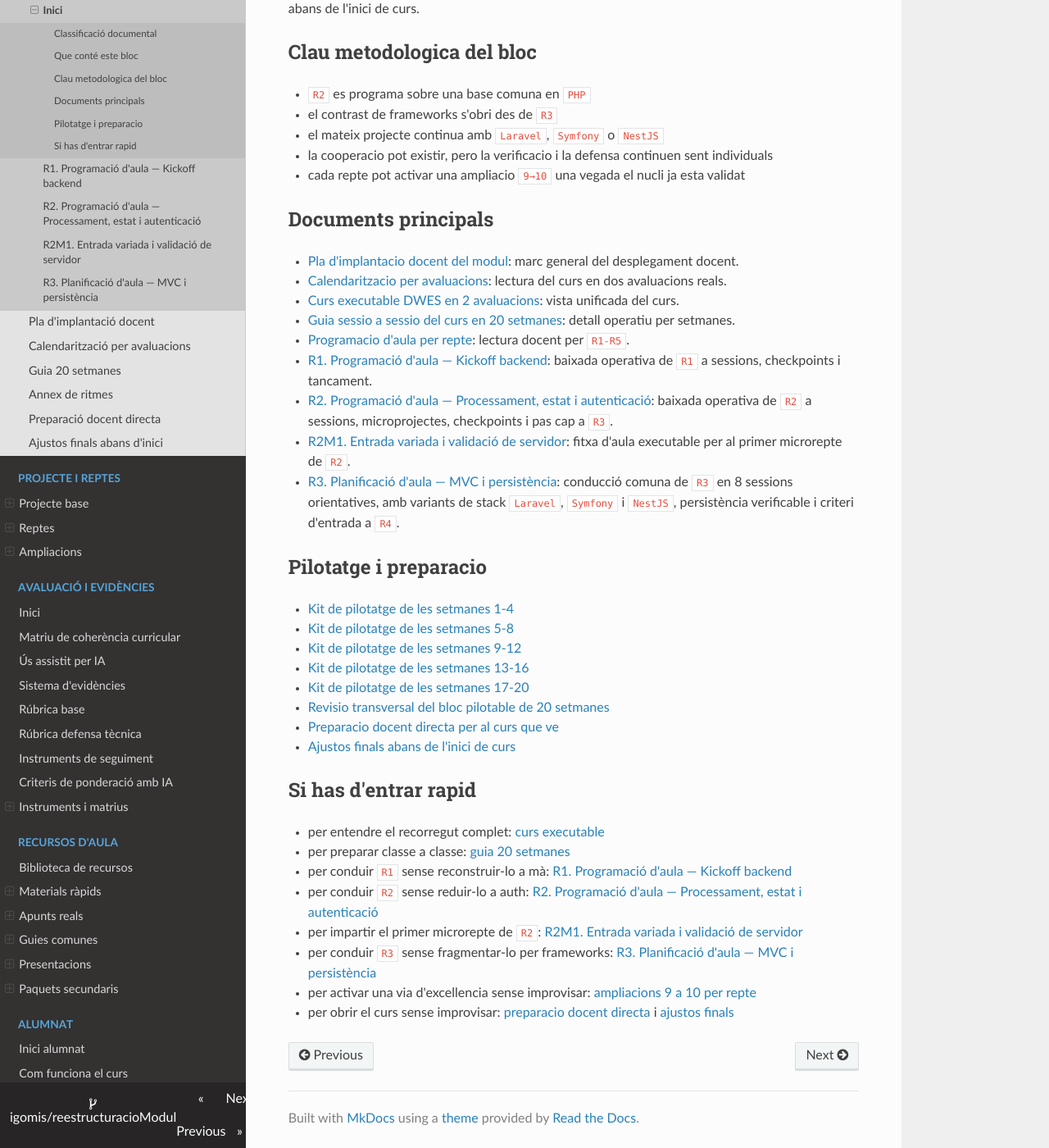
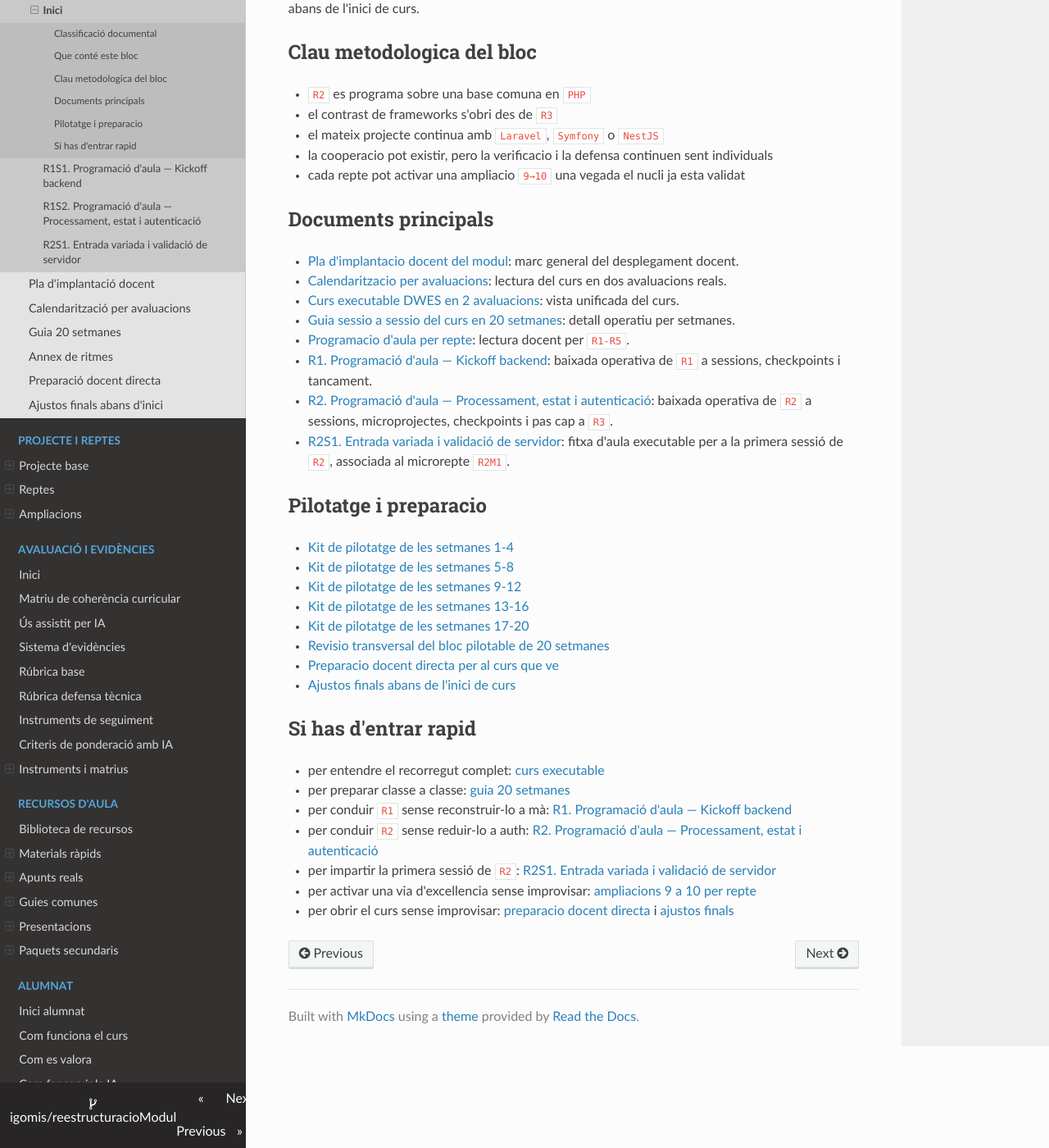
Before and after one commit to igomis/reestructuracioModul, an MkDocs documentation site: the page built from docs/01_programacio_modul/index.md, in a window 1280 px wide and 1400 px high, scrolled down 417 px. Shown: the whole window at 82% size. Built offline with MkDocs 1.6.1, drawn with Linux system fonts in a browser that asks for light colours; nearby versions of some CDN libraries.

Commit message:
Ajusta programacio aula R2S1

```diff
--- a/docs/01_programacio_modul/index.md
+++ b/docs/01_programacio_modul/index.md
@@ -25,8 +25,7 @@ Este bloc reuneix la capa de planificacio docent del modul: implantacio general,
 - [Programacio d'aula per repte](programacio_aula_per_repte.md): lectura docent per `R1-R5`.
 - [R1. Programació d'aula — Kickoff backend](programacio_aula_repte_01.md): baixada operativa de `R1` a sessions, checkpoints i tancament.
 - [R2. Programació d'aula — Processament, estat i autenticació](programacio_aula_repte_02.md): baixada operativa de `R2` a sessions, microprojectes, checkpoints i pas cap a `R3`.
-- [R2M1. Entrada variada i validació de servidor](programacio_aula_r2m1_entrada_variada_validacio_servidor.md): fitxa d'aula executable per al primer microrepte de `R2`.
-- [R3. Planificació d'aula — MVC i persistència](planificacio_aula_r3_mvc_i_persistencia.md): conducció comuna de `R3` en 8 sessions orientatives, amb variants de stack `Laravel`, `Symfony` i `NestJS`, persistència verificable i criteri d'entrada a `R4`.
+- [R2S1. Entrada variada i validació de servidor](programacio_aula_r2s1_entrada_variada_validacio_servidor.md): fitxa d'aula executable per a la primera sessió de `R2`, associada al microrepte `R2M1`.
 
 ## Pilotatge i preparacio
 
@@ -45,7 +44,6 @@ Este bloc reuneix la capa de planificacio docent del modul: implantacio general,
 - per preparar classe a classe: [guia 20 setmanes](guia_sessio_a_sessio_20_setmanes.md)
 - per conduir `R1` sense reconstruir-lo a mà: [R1. Programació d'aula — Kickoff backend](programacio_aula_repte_01.md)
 - per conduir `R2` sense reduir-lo a auth: [R2. Programació d'aula — Processament, estat i autenticació](programacio_aula_repte_02.md)
-- per impartir el primer microrepte de `R2`: [R2M1. Entrada variada i validació de servidor](programacio_aula_r2m1_entrada_variada_validacio_servidor.md)
-- per conduir `R3` sense fragmentar-lo per frameworks: [R3. Planificació d'aula — MVC i persistència](planificacio_aula_r3_mvc_i_persistencia.md)
+- per impartir la primera sessió de `R2`: [R2S1. Entrada variada i validació de servidor](programacio_aula_r2s1_entrada_variada_validacio_servidor.md)
 - per activar una via d'excellencia sense improvisar: [ampliacions 9 a 10 per repte](../ampliacions-9-a-10-per-repte.md)
 - per obrir el curs sense improvisar: [preparacio docent directa](preparacio_docent_directa_curs_que_ve.md) i [ajustos finals](ajustos_finals_abans_inici_curs.md)
--- a/mkdocs.yml
+++ b/mkdocs.yml
@@ -30,10 +30,9 @@ nav:
       - Annexos de planificació:
           - Programació d'aula per reptes:
               - Inici: 01_programacio_modul/index.md
-              - R1. Programació d'aula — Kickoff backend: 01_programacio_modul/programacio_aula_repte_01.md
-              - R2. Programació d'aula — Processament, estat i autenticació: 01_programacio_modul/programacio_aula_repte_02.md
-              - R2M1. Entrada variada i validació de servidor: 01_programacio_modul/programacio_aula_r2m1_entrada_variada_validacio_servidor.md
-              - R3. Planificació d'aula — MVC i persistència: 01_programacio_modul/planificacio_aula_r3_mvc_i_persistencia.md
+              - R1S1. Programació d'aula — Kickoff backend: 01_programacio_modul/programacio_aula_repte_01.md
+              - R1S2. Programació d'aula — Processament, estat i autenticació: 01_programacio_modul/programacio_aula_repte_02.md
+              - R2S1. Entrada variada i validació de servidor: 01_programacio_modul/programacio_aula_r2s1_entrada_variada_validacio_servidor.md
           - Pla d'implantació docent: 01_programacio_modul/pla_implantacio_docent.md
           - Calendarització per avaluacions: 01_programacio_modul/calendaritzacio_per_avaluacions.md
           - Guia 20 setmanes: 01_programacio_modul/guia_sessio_a_sessio_20_setmanes.md
```
Also changed, not shown: docs/01_programacio_modul/programacio_aula_r2s1_entrada_variada_validacio_servidor.md (renamed from docs/01_programacio_modul/programacio_aula_r2m1_entrada_variada_validacio_servidor.md, +4 -4 lines).
